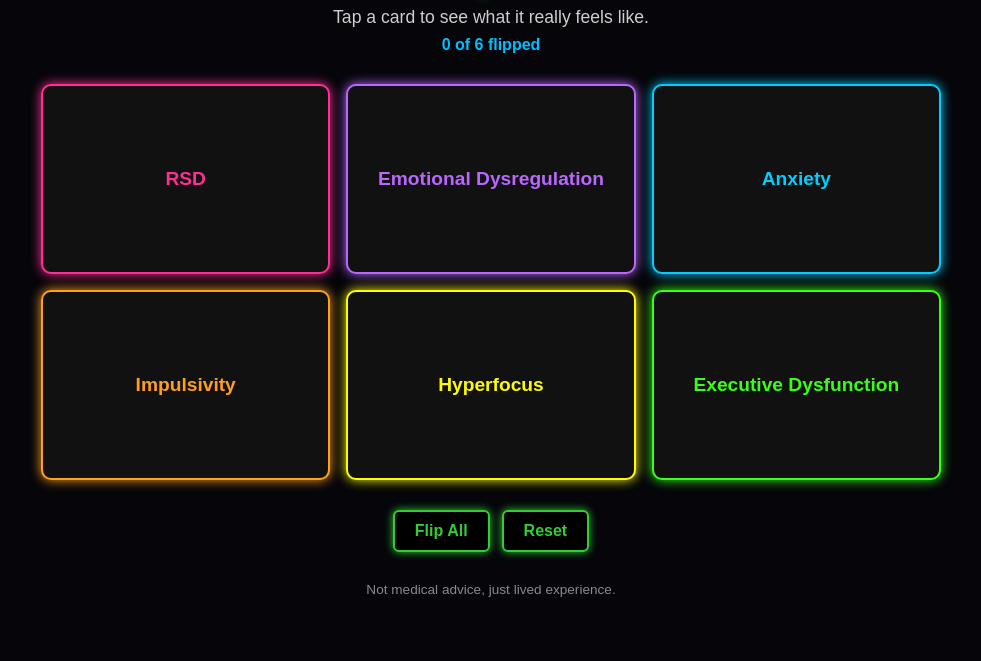
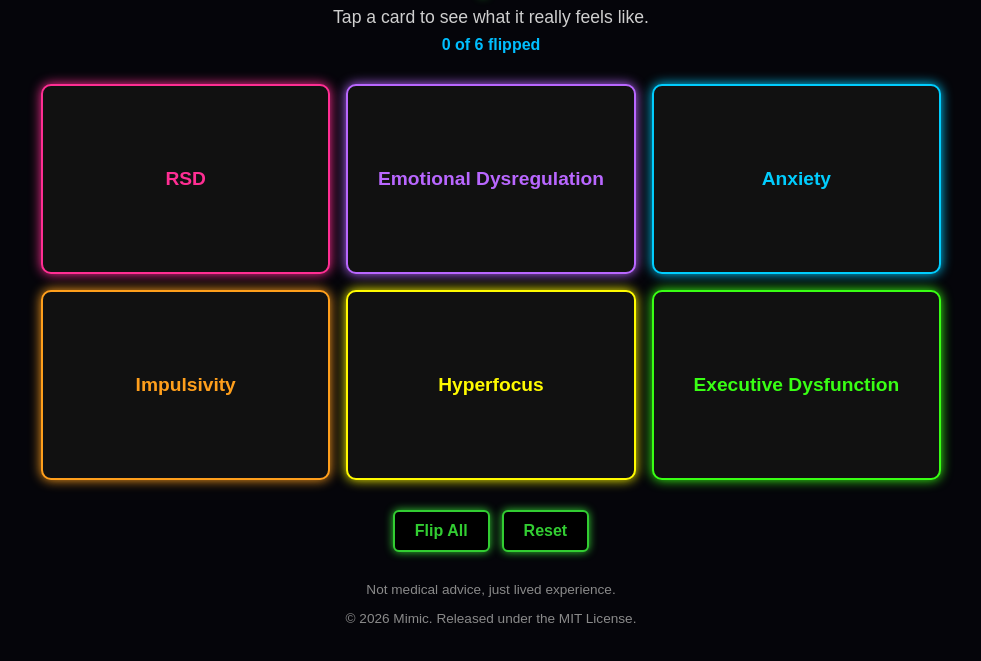
Before and after one commit to MimictoMastery/ADHD_FlipCards, a plain HTML site: page index.html in a window 1280 px wide. Shown: the part 87-748 px from the top of the page, without its empty margins (149-1130 px from the left). Drawn offline with Linux system fonts and the light colour scheme.

Commit message:
Add copyright footer and license info

```diff
--- a/index.html
+++ b/index.html
@@ -67,6 +67,7 @@
 
     <footer>
         <p>Not medical advice, just lived experience.</p>
+       <p>© 2026 Mimic. Released under the MIT License.</p>
     </footer>
 
     <script src="script.js"></script>
```
Also changed, not shown: 1 other file.
